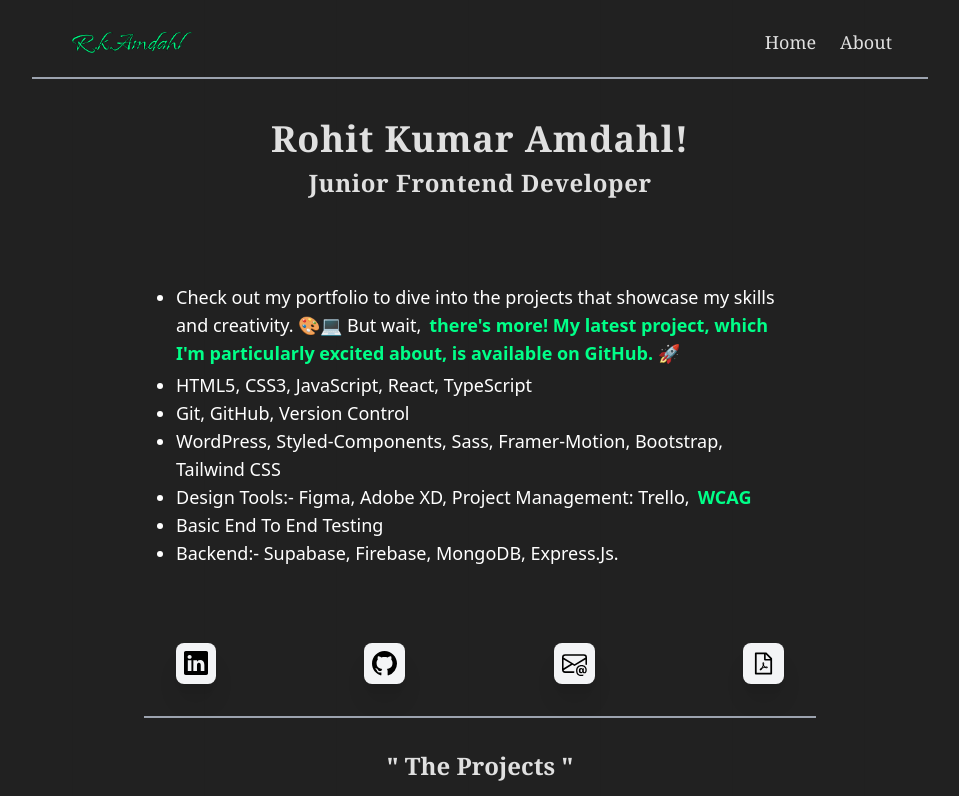
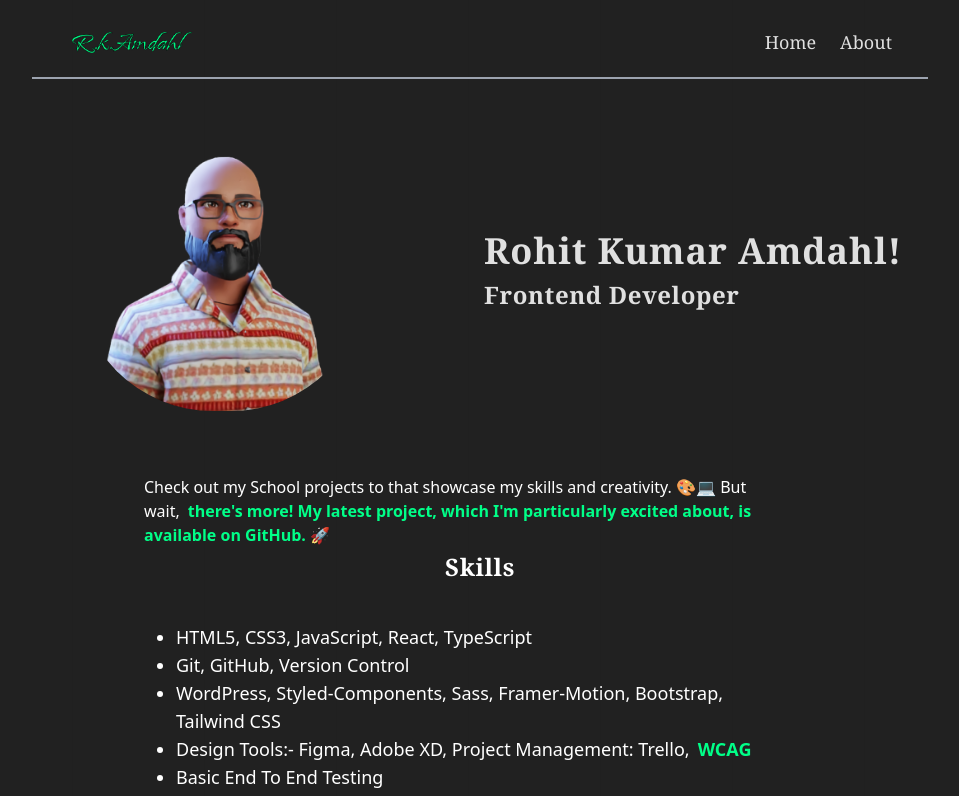
Before and after one commit to RohitAmdahl/portfolio-data, a React (Vite) app: page / in a window 1280 px wide. Shown: the top 796 px of the page, without its empty margins (160-1119 px from the left). Built offline with nearby package versions, Linux system fonts and the light colour scheme.

Commit message:
update design

```diff
--- a/src/components/home/HomePage.tsx
+++ b/src/components/home/HomePage.tsx
@@ -1,4 +1,4 @@
-// import MyAvatar from "../../assets/avatar_profile_.png";
+import MyAvatar from "../../assets/avatar_profile_.png";
 import { BsLinkedin, BsGithub, BsEnvelopeAt } from "react-icons/bs";
 import { AiOutlineFilePdf } from "react-icons/ai";
 import { Link } from "react-router-dom";
@@ -9,31 +9,31 @@
 const HomePage: React.FC = () => {
   return (
     <>
-      <div className="m-10 text-text_  rounded-2xl text-center">
-        {/* <div className=" flex justify-center flex-wrap items-center lg:grid lg:grid-cols-2 lg:max-w-5xl gap-2 mx-auto ">
+      <div className="m-10 text-text_ ">
+        <div className=" flex justify-center flex-wrap items-center lg:grid lg:grid-cols-2 lg:max-w-5xl gap-2 mx-auto">
           <div className="mx-auto">
             <img
               src={MyAvatar}
               alt="my image"
-              className="p-5 rounded-full max-w-picSize  "
+              className="p-5 rounded-full max-w-picSize"
             />
           </div>
-        </div> */}
-        <div>
-          <h1 className="font-bold text-4xl tracking-wide pb-2 font-serif   ">
-            Rohit Kumar Amdahl!
-          </h1>
-          <h2 className="font-bold text-2xl tracking-wide pb-2 font-serif ">
-            Junior Frontend Developer
-          </h2>
+          <div>
+            <h1 className="font-bold text-4xl tracking-wide pb-2 font-serif">
+              Rohit Kumar Amdahl!
+            </h1>
+            <h2 className="font-bold text-2xl tracking-wide pb-2 font-serif">
+              Frontend Developer
+            </h2>
+          </div>
         </div>
       </div>
 
-      <div className="text-white container mx-auto max-w-2xl  flex justify-center items-center ">
-        <ul className="list-disc p-8 text-lg">
-          <li className="py-1">
-            Check out my portfolio to dive into the projects that showcase my
-            skills and creativity. 🎨💻 But wait,
+      <div className="text-white container mx-auto max-w-2xl  flex flex-col justify-center items-center ">
+        <div>
+          <p className="py-1">
+            Check out my School projects to that showcase my skills and
+            creativity. 🎨💻 But wait,
             <Link
               className=" px-2 text-link font-semibold hover:underline"
               to="https://github.com/RohitAmdahl"
@@ -42,7 +42,14 @@
               there's more! My latest project, which I'm particularly excited
               about, is available on GitHub. 🚀
             </Link>
-          </li>
+          </p>
+        </div>
+        <div>
+          <p className="font-bold text-2xl tracking-wide pb-2 font-serif ">
+            Skills
+          </p>
+        </div>
+        <ul className="list-disc p-8 text-lg">
           <li className="capitalize">
             HTML5, CSS3, JavaScript, React, TypeScript
           </li>
```
